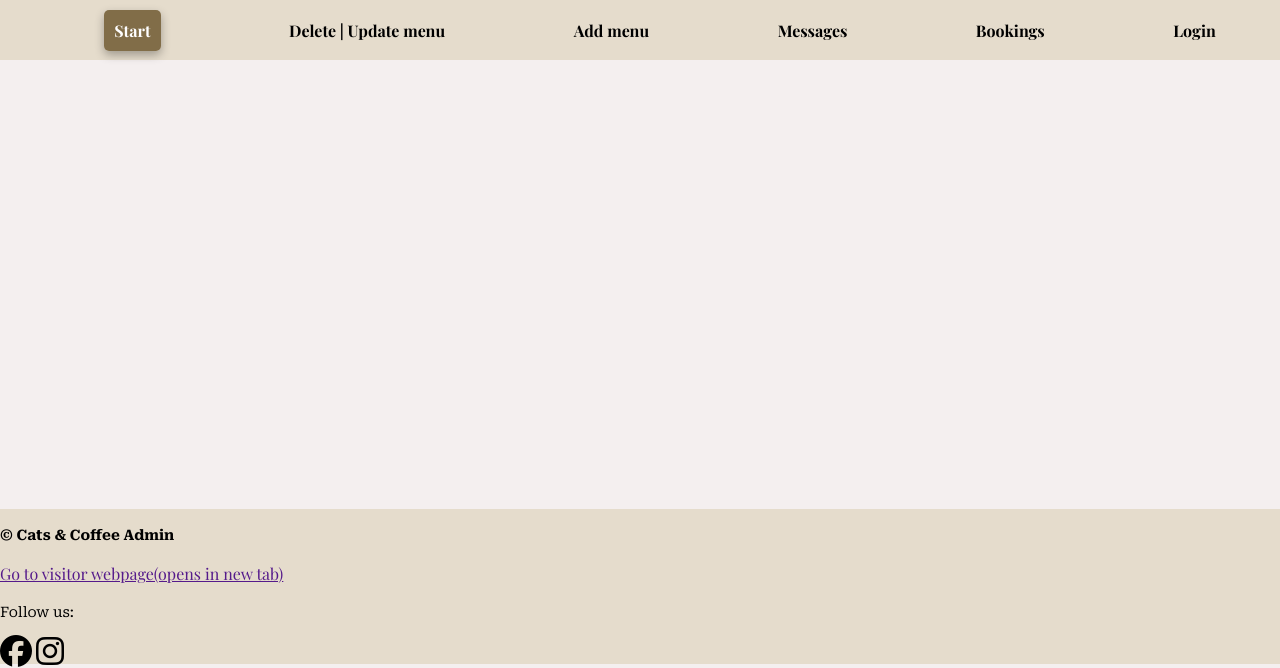
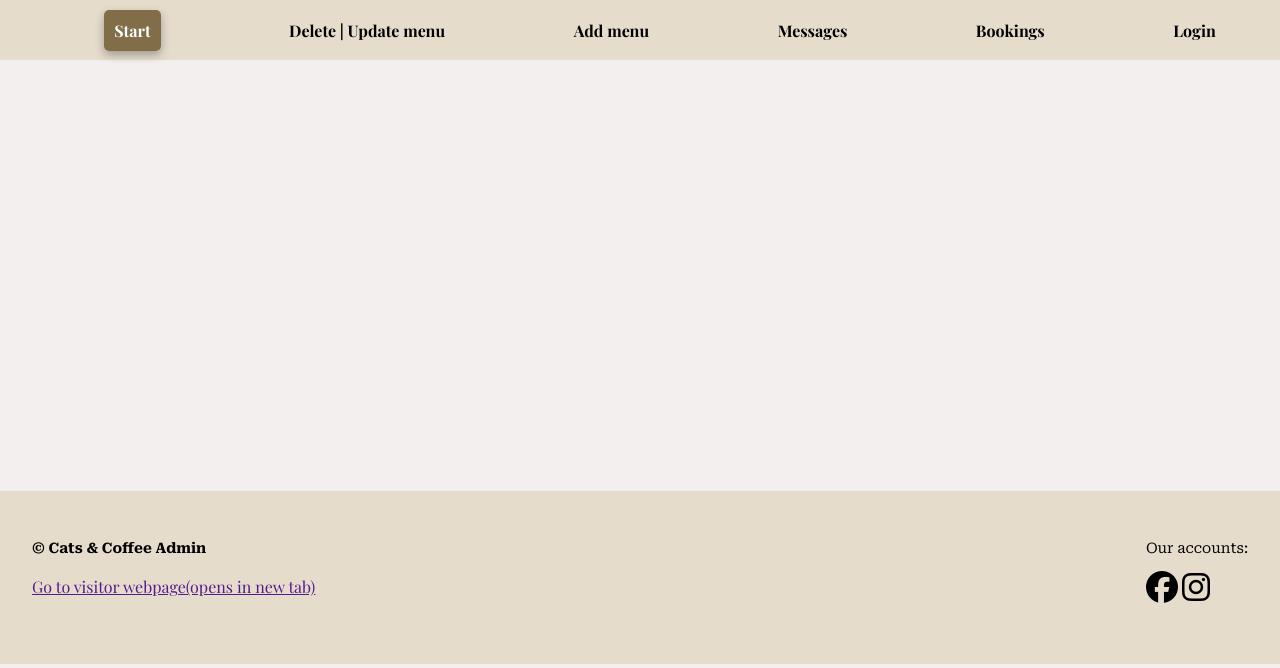
Before and after one commit to victoriah-svg/projekt_admin_backend, a website built with Vite: page index.html in a window 1280 px wide. Shown: the part 136-804 px from the top of the page. Built offline with nearby package versions, Linux system fonts and the light colour scheme; a web font is replaced by a local one.

Commit message:
fixat layout för footer

```diff
--- a/index.html
+++ b/index.html
@@ -38,7 +38,7 @@
       <a href="">Go to visitor webpage(opens in new tab)</a>
     </section>
     <div>
-      <p>Follow us: </p>
+      <p>Our accounts: </p>
       <span aria-label="facebook">
         <i class="fa-brands fa-facebook fa-2xl" aria-hidden="true"></i>
       </span>
--- a/src/CSS/base.scss
+++ b/src/CSS/base.scss
@@ -59,10 +59,11 @@ nav li a{
     color: black;
 }
 
-#logo:hover {
+#logoLink:hover {
     opacity: 0.7;
     cursor: pointer;
 }
+
 
 nav li:hover{
     opacity: 0.7;
--- a/src/CSS/layout.scss
+++ b/src/CSS/layout.scss
@@ -57,3 +57,12 @@ nav ul {
     color: black;
     font-weight: bold;
 }
+
+/*---Footer---*/
+footer {
+    padding: 2rem;
+    padding-bottom: 4rem;
+    display: grid;
+    grid-template-columns: 1fr auto;
+    grid-template-rows: 1fr;
+}
```
Also changed, not shown: addmenu.html (+1 -1 lines), bookings.html (+1 -1 lines), deletemenu.html (+1 -1 lines), login.html (+2 -2 lines), messages.html (+2 -2 lines), register.html (+2 -2 lines), updatemenu.html (+1 -1 lines).
